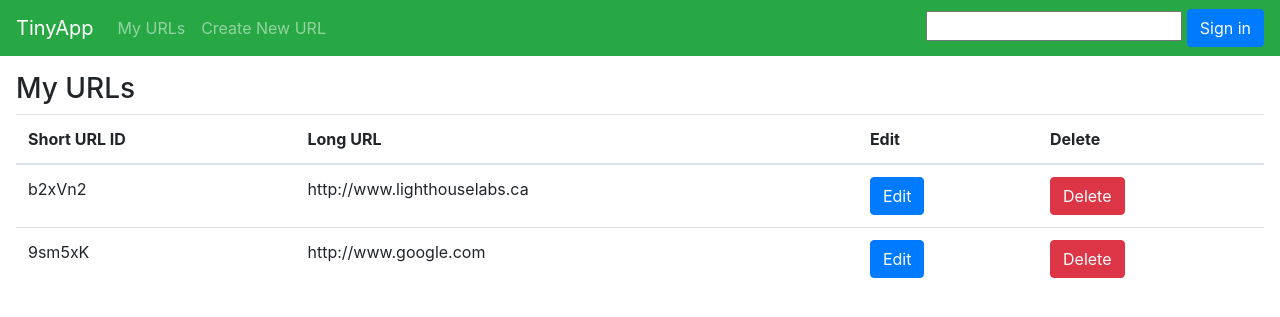
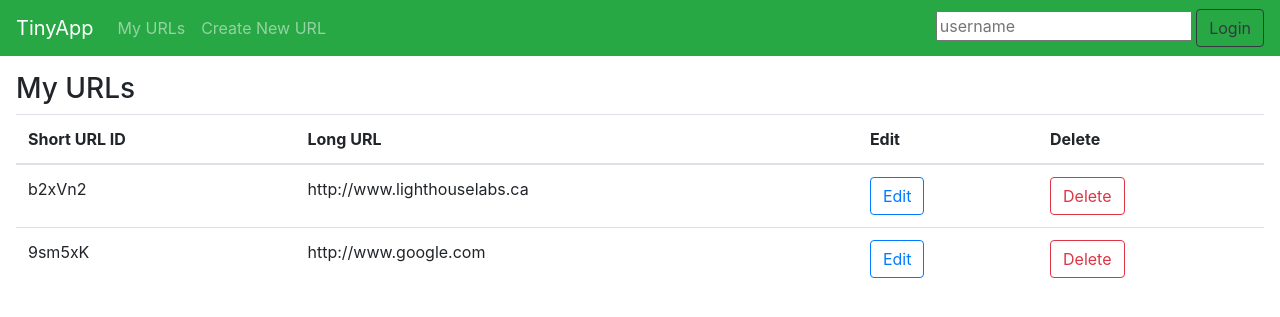
Before and after one commit to stan-sk/tinyapp, a Node server app: page /urls in a window 1280 px wide. Shown: the top 317 px of the page. Run offline with Node 20, Linux system fonts and the light colour scheme; some libraries are stand-ins or nearby versions.

Commit message:
login/logout feature

```diff
--- a/express_server.js
+++ b/express_server.js
@@ -25,7 +25,10 @@ const urlDatabase = {
 };
 
 app.get("/urls/new", (req, res) => {
-  res.render("urls_new");
+  const templateVars = {
+    username: req.cookies["username"]
+  };
+  res.render("urls_new", templateVars);
 });
 
 app.post("/urls", (req, res) => {
@@ -52,6 +55,11 @@ app.post("/login", (req, res) => {
   res.redirect("/urls/")
 })
 
+app.post("/logout", (req, res) => {
+  res.clearCookie("username", req.body.username)
+  res.redirect("/urls/")
+})
+
 app.get("/", (req, res) => {
   res.send("Hello!");
 });
@@ -62,12 +70,19 @@ app.get("/urls.json", (req, res) => {
 
 app.get("/urls/:id", (req, res) => {
   const id = req.params.id;
-  const templateVars = { id: req.params.id, longURL: urlDatabase[id] };
+  const templateVars = {
+    id: req.params.id,
+    longURL: urlDatabase[id],
+    username: req.cookies["username"]
+  };
   res.render("urls_show", templateVars);
 });
 
 app.get("/urls", (req, res) => {
-  const templateVars = { urls: urlDatabase };
+  const templateVars = {
+    urls: urlDatabase,
+    username: req.cookies["username"]
+   };
   res.render("urls_index", templateVars);
 });
 
--- a/views/partials/_header.ejs
+++ b/views/partials/_header.ejs
@@ -18,12 +18,24 @@
         <a class="nav-item nav-link" href="/urls/new">Create New URL</a>
       </div>
     </div>
+    <% if (username) {%>
+      <p>
+        <h5>Logged in as: <%= username %> User !</h5>
+        <form method="POST" action="/logout">
+          <button type="submit" class="btn btn-outline-dark">Logout</button>
+        </form>
+     </p>
+      <% } else {%>
+
     <form method="POST" action="/login">
       <input
       type="text"
       name="username"
+      placeholder="username"
       >
-      <button type="submit" class="btn btn-primary">Sign in</button>
+      <button type="submit" class="btn btn-outline-dark">Login</button>
     </form>
+
+        <% }%>
   </nav>
 </header>
--- a/views/urls_index.ejs
+++ b/views/urls_index.ejs
@@ -34,8 +34,8 @@
             <tr>
               <td><%= id %></td>
               <td><%= urls[id] %></td>
-              <td><form method="GET" action="/urls/<%= id %>"><button type="submit" class="btn btn-primary">Edit</button></form></td>
-              <td><form method="POST" action="/urls/<%= id %>/delete"><button type="submit" class="btn btn-danger">Delete</button></form></td>
+              <td><form method="GET" action="/urls/<%= id %>"><button type="submit" class="btn btn-outline-primary">Edit</button></form></td>
+              <td><form method="POST" action="/urls/<%= id %>/delete"><button type="submit" class="btn btn-outline-danger">Delete</button></form></td>
             </tr>
           <% } %>
         </tbody>
```
